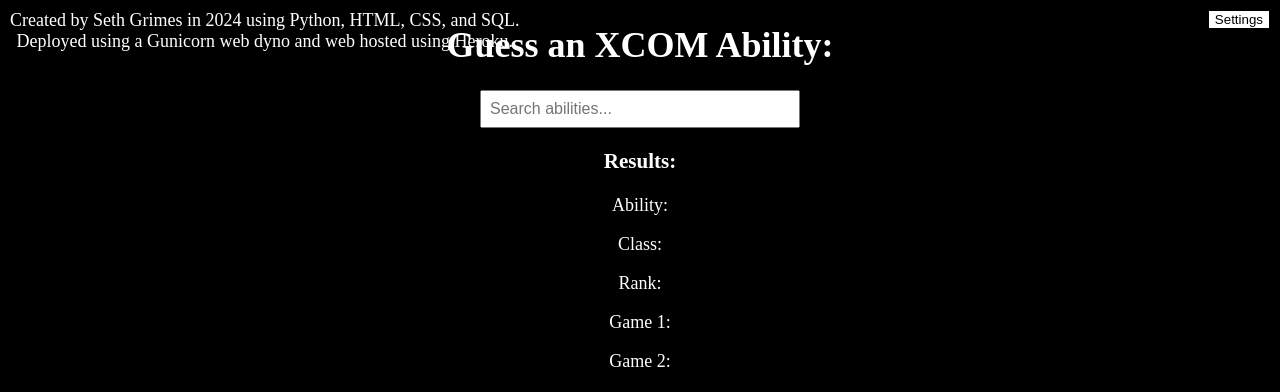
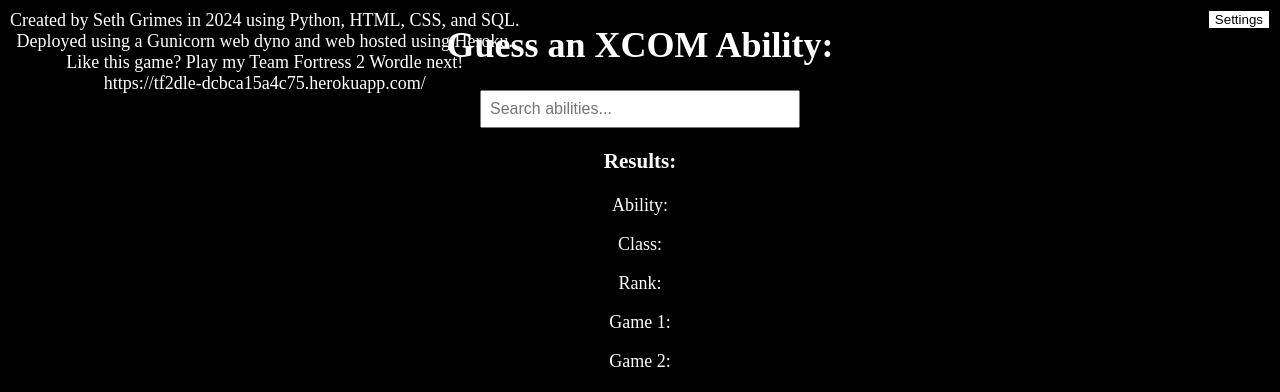
Before and after one commit to seth1299/XCOMdle, a Flask app: page / in a window 1280 px wide. Shown: the top 392 px of the page. Run offline with Flask 3, Linux system fonts and the light colour scheme; data comes from the database, SQL or seed files in the repository.

Commit message:
Updated credits

```diff
--- a/templates/index.html
+++ b/templates/index.html
@@ -84,9 +84,11 @@
       }
     </style>
 
-        <div id="credits" style="position: absolute; top: 10px; left: 10px; color: white; margin:0; padding:0;">
+        <div id="credits" style="position: fixed; top: 10px; left: 10px; color: white; margin:0; padding:0;">
             Created by Seth Grimes in 2024 using Python, HTML, CSS, and SQL.<br>
-           Deployed using a Gunicorn web dyno and web hosted using Heroku.
+           Deployed using a Gunicorn web dyno and web hosted using Heroku.<br>
+           Like this game? Play my Team Fortress 2 Wordle next!<br>
+           https://tf2dle-dcbca15a4c75.herokuapp.com/
         </div>
 
         <!-- Settings button -->
```
